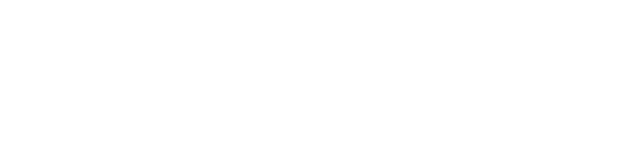
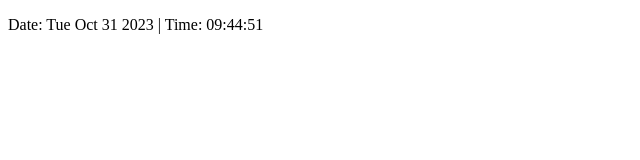
Before and after one commit to acciojob/clock-Mohitkumar521, a website: page main.html in a window 1280 px wide. Shown: the whole page, without its empty margins (0-640 px from the left). Drawn offline with Linux system fonts and the light colour scheme.

Commit message:
created a submission

```diff
--- a/main.html
+++ b/main.html
@@ -4,9 +4,11 @@
 
 <head>
 	<link rel="stylesheet" href="styles.css">
+	  <title>JavaScript Timer</title>
 </head>
 
 <body>
+	<p id="timer"></p>
 	<!-- the entire body must be written by student -->
     <script type="text/javascript" src="./script.js">
 </script>
--- a/script.js
+++ b/script.js
@@ -1 +1,15 @@
-//your JS code here. If required.
+function updateTimer() {
+            const timerElement = document.getElementById('timer');
+            const now = new Date();
+            const hours = now.getHours().toString().padStart(2, '0');
+            const minutes = now.getMinutes().toString().padStart(2, '0');
+            const seconds = now.getSeconds().toString().padStart(2, '0');
+            const date = now.toDateString();
+            const time = `${hours}:${minutes}:${seconds}`;
+
+            timerElement.textContent = `Date: ${date} | Time: ${time}`;
+        }
+
+        // Update the timer immediately and then every second
+        updateTimer();
+        setInterval(updateTimer, 1000);
```
